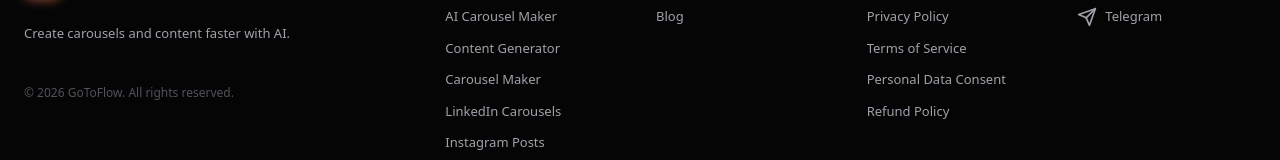
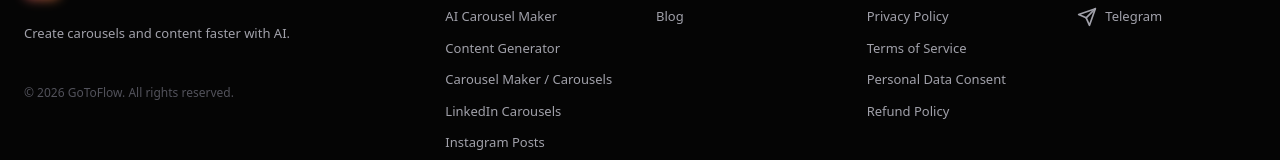
Before and after one commit to matteimikeska49-bot/gtf, a React (Vite) app: page /pricing in a window 1280 px wide. Shown: the part 2676-2836 px from the top of the page. Built offline with nearby package versions, Linux system fonts and the light colour scheme.

Commit message:
fix(footer): restore full tools link list

```diff
--- a/src/components/Footer.jsx
+++ b/src/components/Footer.jsx
@@ -55,7 +55,7 @@ export const Footer = () => {
                   <>
                     <Link to="/ai-carousel-maker" className="text-[13px] text-zinc-400 hover:text-white transition-colors duration-300">AI Carousel Maker</Link>
                     <Link to="/" className="text-[13px] text-zinc-400 hover:text-white transition-colors duration-300">Content Generator</Link>
-                    <Link to="/" className="text-[13px] text-zinc-400 hover:text-white transition-colors duration-300">Carousel Maker</Link>
+                    <Link to="/" className="text-[13px] text-zinc-400 hover:text-white transition-colors duration-300">Carousel Maker / Carousels</Link>
                     <Link to="/linkedin-carousel-maker" className="text-[13px] text-zinc-400 hover:text-white transition-colors duration-300">LinkedIn Carousels</Link>
                     <Link to="/ai-instagram-post-generator" className="text-[13px] text-zinc-400 hover:text-white transition-colors duration-300">Instagram Posts</Link>
                   </>
```
